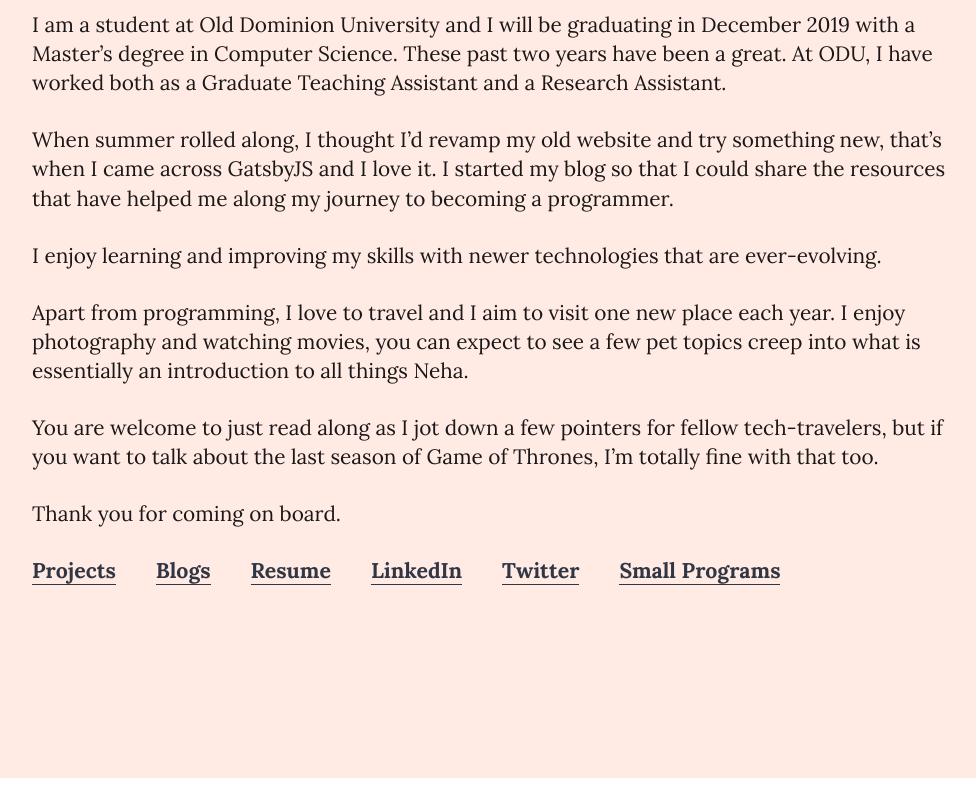
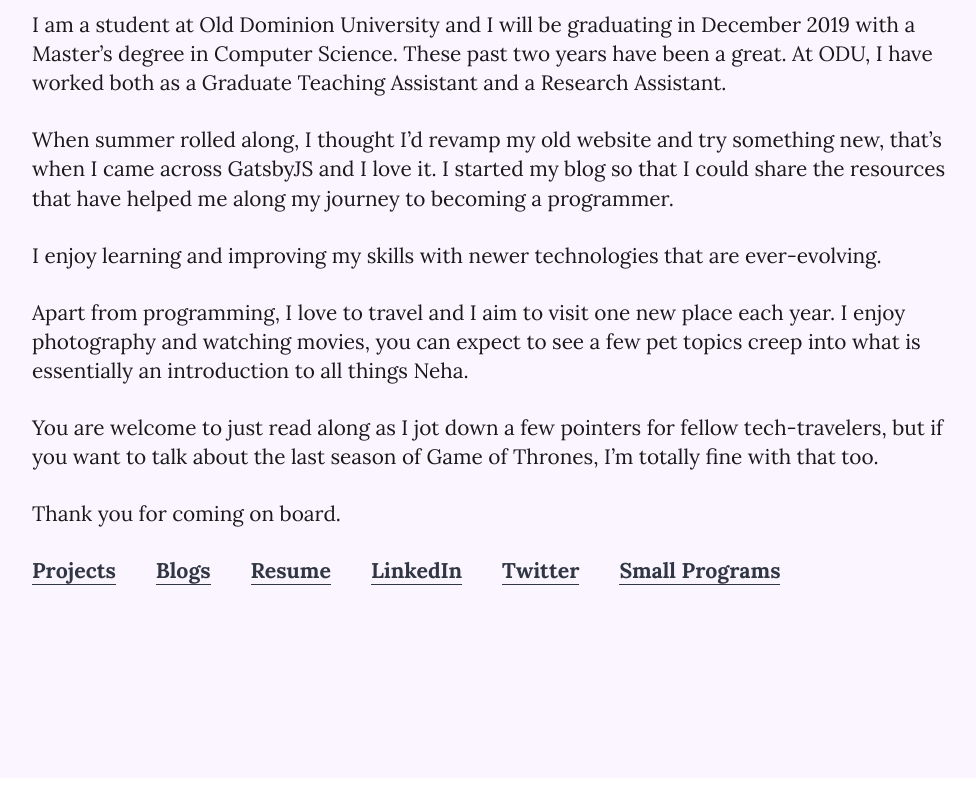
Before and after one commit to niphadkarneha/gatsby-blog-neha, a Gatsby site: page / in a window 1280 px wide. Shown: the part 160-950 px from the top of the page, without its empty margins (140-1116 px from the left). Built offline with nearby package versions, Linux system fonts and the light colour scheme; Gatsby itself is replaced by a stand-in of ours; some packages are replaced by stand-ins of ours.

Commit message:
changed color again

```diff
--- a/src/components/layout.js
+++ b/src/components/layout.js
@@ -118,7 +118,7 @@ class Layout extends React.Component {
       <React.Fragment>
         <header
           style={{
-            background: `rgb(255,234,228)`,
+            background: `rgb(251,245,256)`,
             paddingTop: `1rem`
           }}
         >
```
